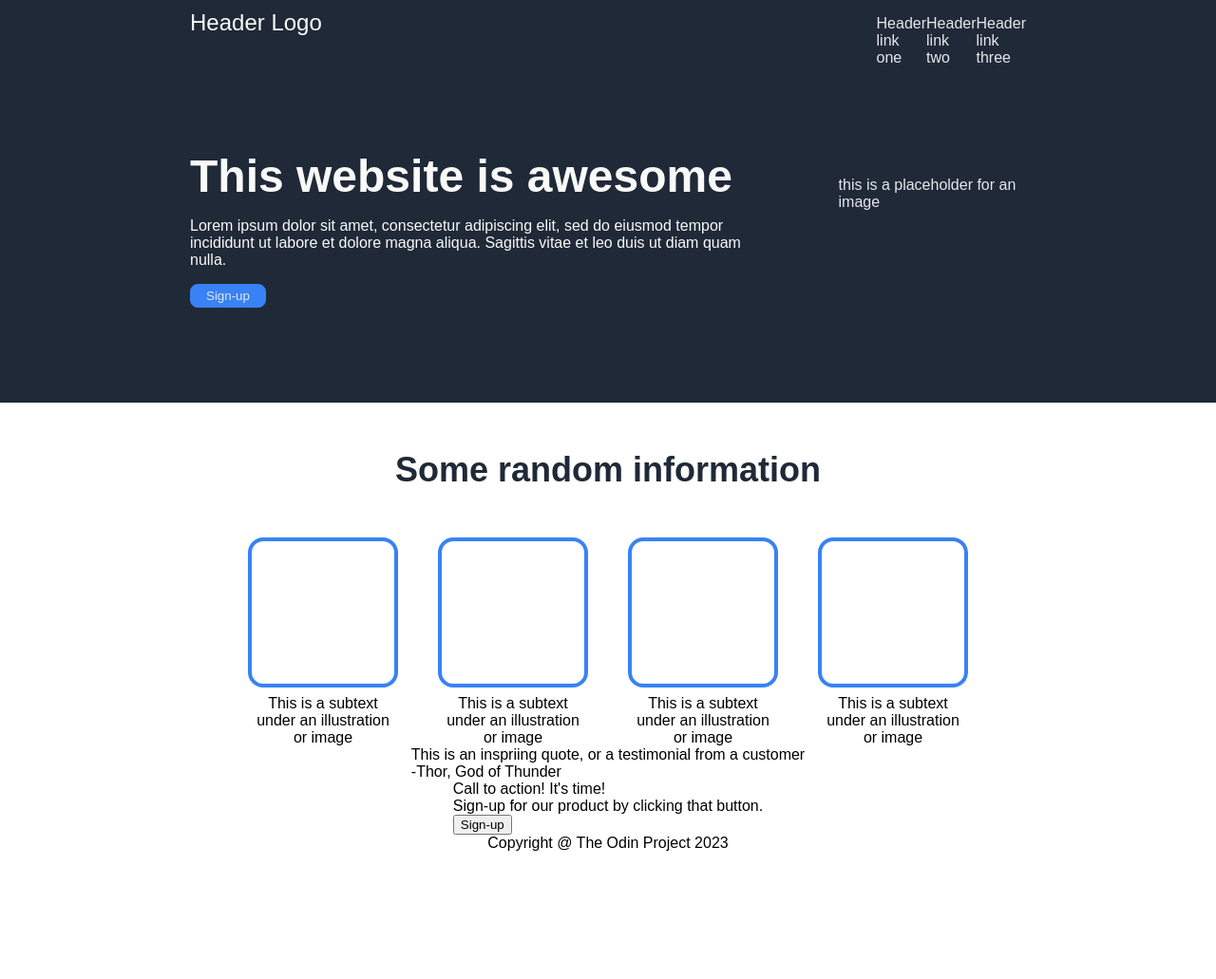
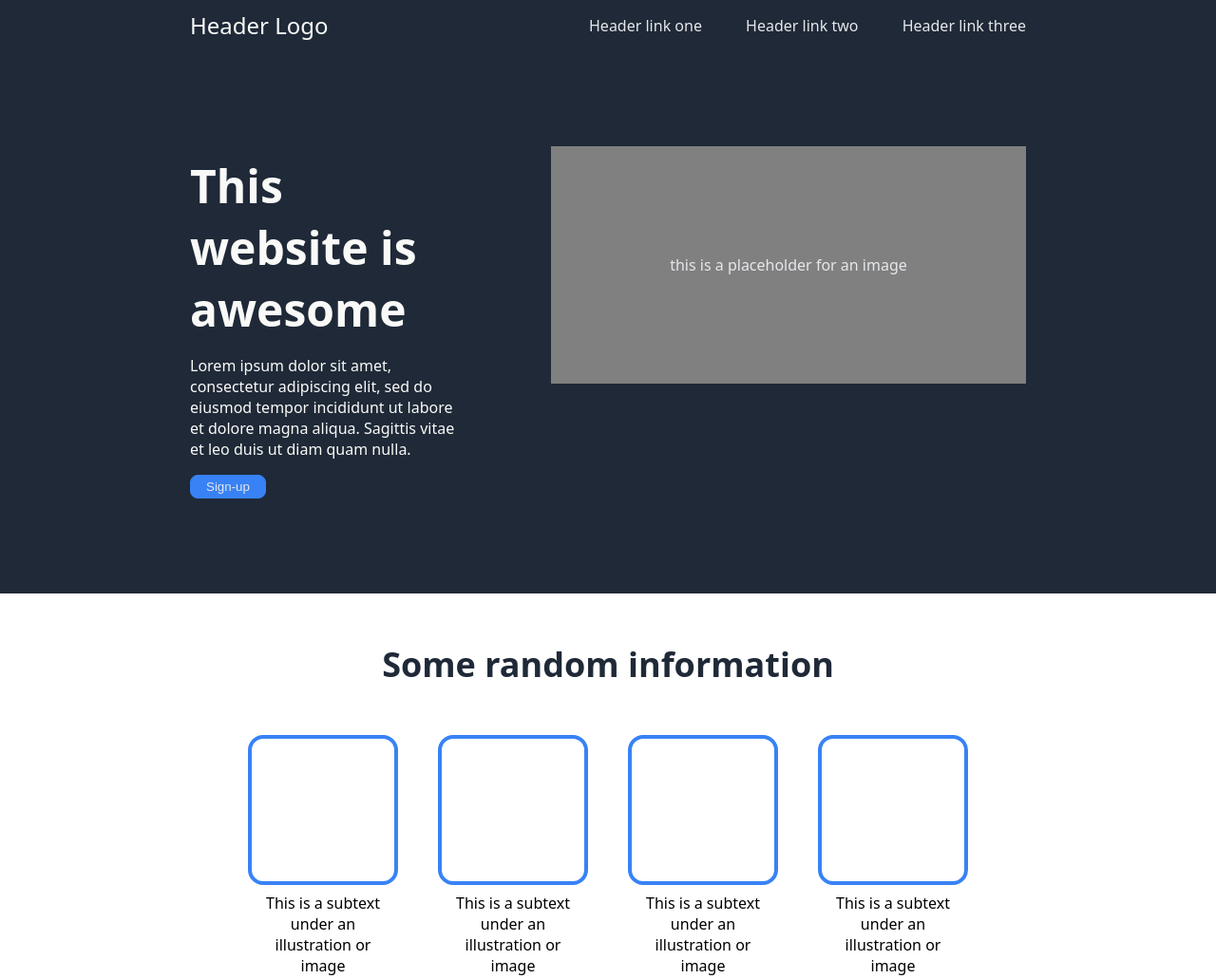
Before and after one commit to jbel8010/odin-landing-page, a plain HTML site: page index.html in a window 1280 px wide. Shown: the top 1031 px of the page at 95% size. Before the commit the page ends 897 px from the top, so only its background shows below. Drawn offline with Linux system fonts and the light colour scheme.

Commit message:
Update style.css
- Change font family
- Rename image placeholder selector

```diff
--- a/style.css
+++ b/style.css
@@ -1,5 +1,5 @@
 div {
-    font-family:Arial, Helvetica, sans-serif;
+    font-family: system-ui, -apple-system, BlinkMacSystemFont, 'Segoe UI', Roboto, Oxygen, Ubuntu, Cantarell, 'Open Sans', 'Helvetica Neue', sans-serif
 }
 body {
     display: flex;
@@ -42,7 +42,7 @@ ul {
     align-items: flex-start;
     padding-bottom: 100px;
 }
-.card {
+.image-placeholder {
     height: 250px;
     width: 500px;
     display: flex;
@@ -90,6 +90,4 @@ a {
     border-radius: 16px;
     height: 150px;
     width: 150px;
-
-
 }
```
